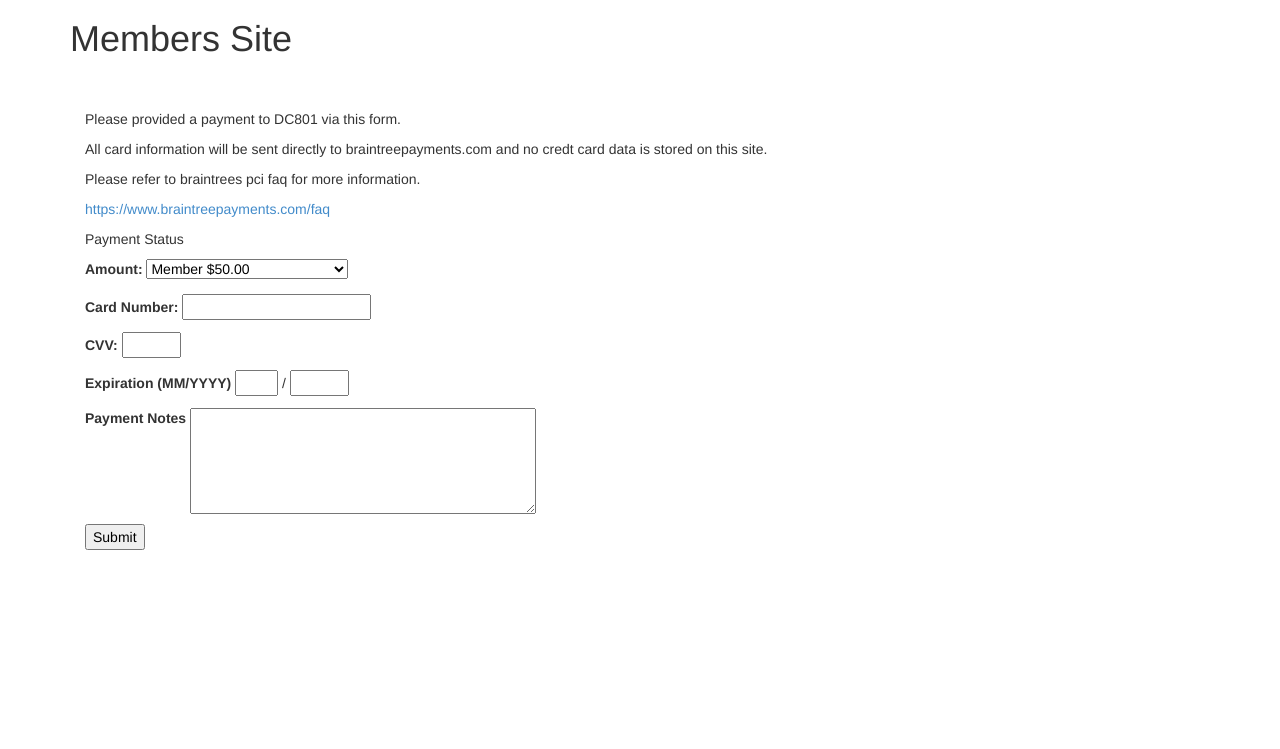
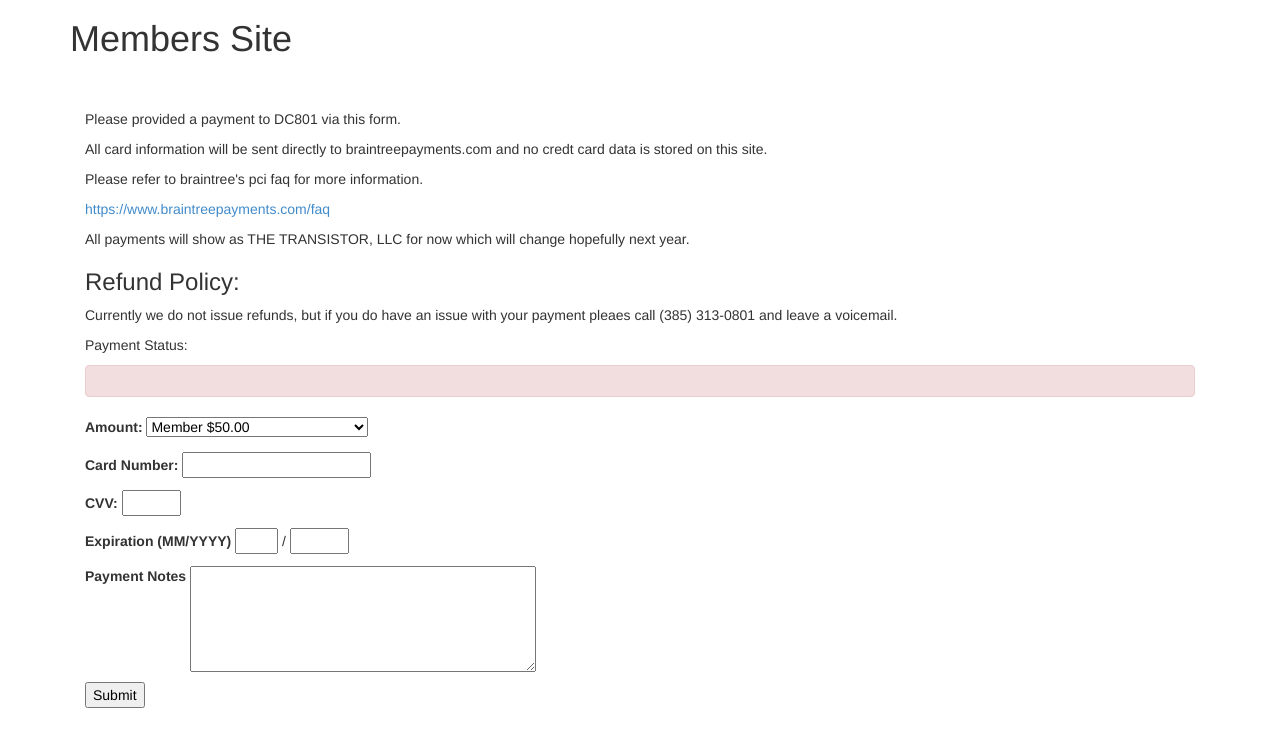
Before and after one commit to 801labs/hackerspace, a Django app: template members/templates/payment/singlepayment.html in a window 1280 px wide. Shown: the part 51-800 px from the top of the page. Run offline with Django 3.2, Linux system fonts and the light colour scheme; the template is opened without the code that fills it, so the values that code supplies are empty; some libraries are stand-ins or nearby versions.

Commit message:
adding new files

```diff
--- a/members/forms.py
+++ b/members/forms.py
@@ -14,6 +14,7 @@
     password1 = forms.CharField(
       label='Password',
       widget=forms.PasswordInput(attrs={'size':'35'})
+      ,help_text = '<br/><p>Password must contain at least one lower chracter, </br>one uppercase character, at least one number, at least one special charater,</br> and be longer than eight charaters.</p>'
     )
     password2 = forms.CharField(
       label='Password (Again)',
@@ -21,7 +22,7 @@
     )
 
     email           = forms.EmailField(label='Email',widget=forms.TextInput(attrs={'size':'35'}), max_length=254)
-    phone_number    = forms.CharField(label='Phone Number',widget=forms.TextInput(attrs={'size':'11'}),max_length=11)
+    phone_number    = forms.CharField(label='Phone Number',widget=forms.TextInput(attrs={'size':'11'}),max_length=11,help_text = "<p>Please format the phone number as 1801NXXNXXX <br/>(remember to put the 1 before the area code)</p>")
     first_name      = forms.CharField(label='First Name',widget=forms.TextInput(attrs={'size':'35'}),max_length=254)
     last_name       = forms.CharField(label='Last Name',widget=forms.TextInput(attrs={'size':'35'}),max_length=254)
 
@@ -100,7 +101,8 @@
         password2 = self.cleaned_data['password2']
 
         if password1 == password2:
-            if not re.search(r'^(?=.*[0-9]+.*)(?=.*[a-z]+.*)(?=.*[A-Z]+.*)(?=.*[!@#$%&*~]+.*)[0-9a-zA-Z!@#$%^&*~]{8,}$',password1):
+
+            if not re.search(r'^(?=.*[0-9]+.*)(?=.*[a-z]+.*)(?=.*[A-Z]+.*)(?=.*[\!\@\#\$\%\&\*\(\)\[\]\;\'\-\_\+\=\{\}\[\]\?\<\>\.\,\|]+.*)[0-9a-zA-Z\!\@\#\$\%\&\*\~\*\(\)\[\]\;\'\-\_\+\=\{\}\[\]\?\<\>\.\,\|]{8,}',password1):
                 raise forms.ValidationError('Password must contain at least one lower chracter, one uppercase character, at least one number, at least one special charater, and be longer than eight charaters.')
             else:
                 return password2
--- a/members/templates/payment/singlepayment.html
+++ b/members/templates/payment/singlepayment.html
@@ -6,13 +6,20 @@
 
 {% block content %}
 <div align="left">
+
+
+
 <p>Please provided a payment to DC801 via this form. </p>
 <p>All card information will be sent directly to braintreepayments.com and no credt card data is stored on this site.</p>
-<p>Please refer to braintrees pci faq for more information.</p>
+<p>Please refer to braintree's pci faq for more information.</p>
 <p><a href='https://www.braintreepayments.com/faq'>https://www.braintreepayments.com/faq</a></p>
+<p>All payments will show as THE TRANSISTOR, LLC for now which will change hopefully next year.</p>
+<p><h3>Refund Policy:</h3> Currently we do not issue refunds, but if you do have an issue with your payment pleaes call (385) 313-0801 and leave a voicemail.</p>
 
-<p></h2>Payment Status</h2></p>
-<p></h2><strong>{{message}}</strong></h2></p>
+
+<p></h2>Payment Status:</h2></p>
+
+<p></h2><strong><div class="alert alert-danger">{{message}}</div></strong></h2></p>
     <div>
       <form action="/payment/" method="POST" id="braintree-payment-form">
         {% csrf_token %}
@@ -22,8 +29,8 @@
             <select name="payment_level">
               <option value="1">Member $50.00</option>
               <option value="2">Root $75.00</option>
-              <option value="3">Super Root $100</option>
-              <option value="4">Super Duper Supporter $200</option>
+              <option value="3">Super Root $100.00</option>
+              <option value="4">Super Duper Supporter $200.00</option>
             </select>
         </p>
 
```
Also changed, not shown: members/models.py (+44 -37 lines), 1 other file.
